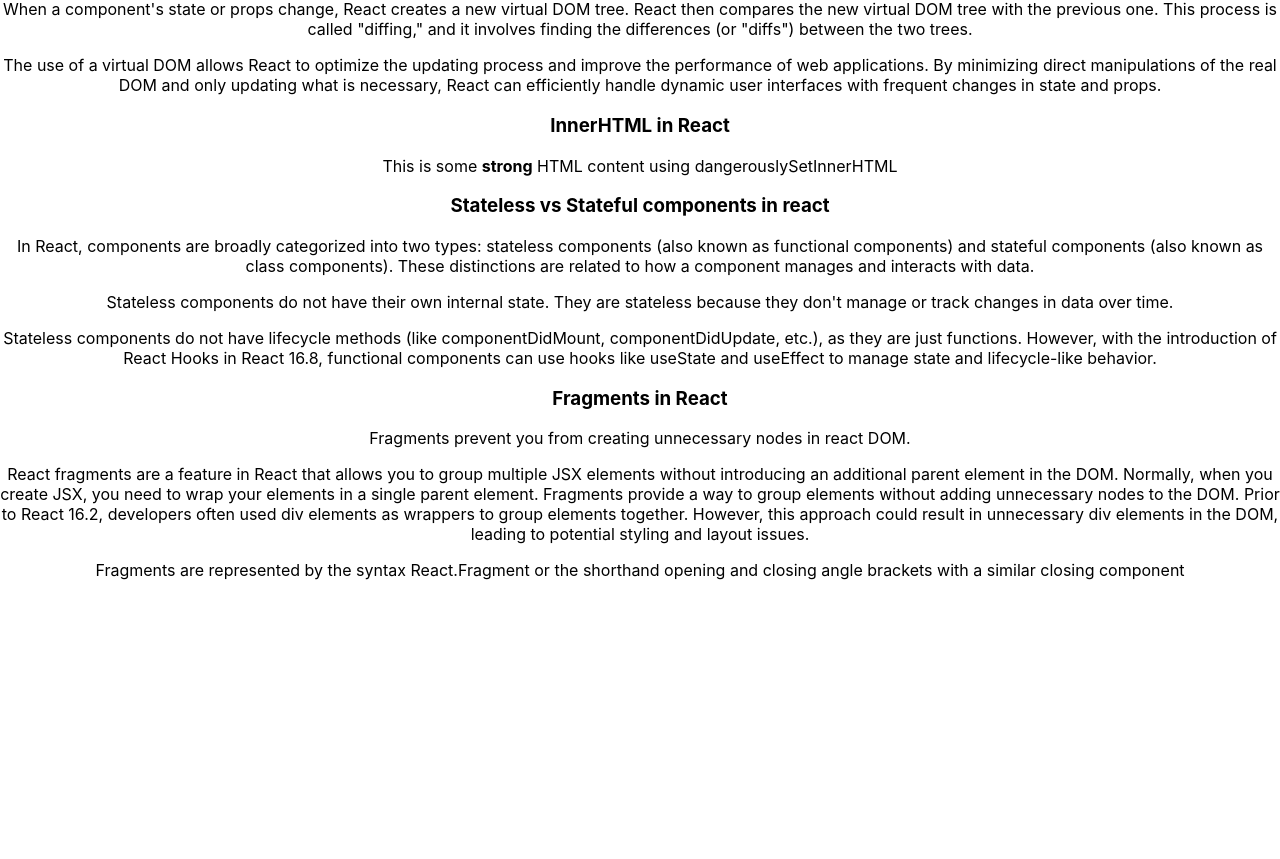
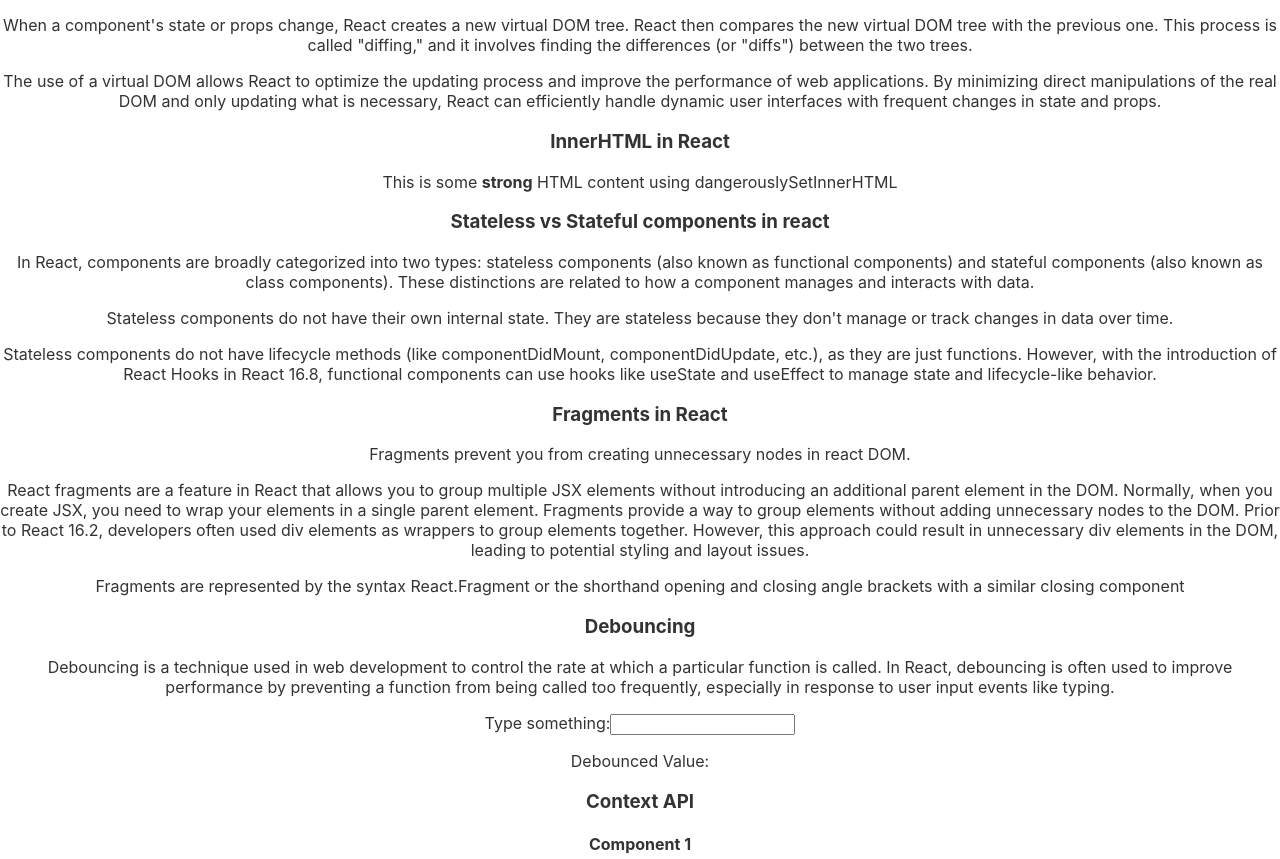
Before and after one commit to KshitizSachan/how-to-react, a React (Create React App) app: page / in a window 1280 px wide. Shown: the part 801-1660 px from the top of the page. Before the commit the page ends 1445 px from the top, so only its background shows below. Built offline with nearby package versions, Linux system fonts and the light colour scheme; no server answers.

Commit message:
reached context

```diff
--- a/src/App.js
+++ b/src/App.js
@@ -1,19 +1,25 @@
-import Map_filter from './components/restfulapi_axios_map_filter'
-import State from './components/states'
-import EventHandling from './components/eventHandling'
-import Parent from './components/props/parent'
-import ContVsUnControlled from './components/controlled_uncontrolled_components'
-import VirtualDom from './components/virtualDOM'
-import InnerHTML from './components/innerHTML_statefull_stateless'
-import Fragments from './components/fragments'
+import Map_filter from "./components/restfulapi_axios_map_filter";
+import State from "./components/states";
+import EventHandling from "./components/eventHandling";
+import Parent from "./components/props/parent";
+import ContVsUnControlled from "./components/controlled_uncontrolled_components";
+import VirtualDom from "./components/virtualDOM";
+import InnerHTML from "./components/innerHTML_statefull_stateless";
+import Fragments from "./components/fragments";
+import Debouncing from "./components/debouncing";
+import Component1 from "./components/context/component1";
+import Component2 from "./components/context/component2";
+import ParentContext from "./components/context/parentComponent";
 
-
-import styles from "./App.css"
-
+import { MyContextProvider } from "./components/context/myContext";
+import styles from "./App.css";
 
 function App() {
+
   return (
-    <div className="App">
+    <MyContextProvider>
+    <ParentContext>
+
           <p>Hello World</p>
           <Map_filter />
           <State />
@@ -23,7 +29,12 @@ function App() {
           <VirtualDom />
           <InnerHTML />
           <Fragments />
-    </div>
+          <Debouncing />
+          <Component1 />
+          <Component2 />
+
+    </ParentContext>
+    </MyContextProvider>
   );
 }
 
--- /dev/null
+++ b/src/components/context/component1.jsx
@@ -0,0 +1,20 @@
+import {useState, useContext, useEffect} from 'react'
+import {MyContext} from './myContext'
+
+const Component1 = () =>{
+    const {theme, user, updateContext} = useContext(MyContext)
+
+    const handleThemeChange = () => {
+        updateContext({ theme: theme == 'light' ? 'dark' : 'light' });
+      };
+
+    return (
+        <>
+            <h3>Context API</h3>
+            <h4>Component 1</h4>
+            <button onClick={handleThemeChange}>Toggle Theme</button>
+        </>
+    )
+}
+
+export default Component1;
--- /dev/null
+++ b/src/components/context/component2.jsx
@@ -0,0 +1,14 @@
+import {useContext} from 'react'
+import {MyContext} from './myContext'
+const Component2 = () =>{
+    const {theme, user, updateContext} = useContext(MyContext)
+    return (
+        <>
+            <h4>Component 2</h4>
+            <p>Current Theme: {theme}</p>
+            <p>Current User: {user.name}</p>
+        </>
+    )
+}
+
+export default Component2;
--- /dev/null
+++ b/src/components/context/myContext.js
@@ -0,0 +1,19 @@
+import React, {useState, createContext} from 'react'
+
+const MyContext = createContext()
+
+const MyContextProvider = ({children}) =>{
+    const [contextValue, setContextValue] = useState({
+        theme: 'light',
+        user: {name : 'John'},
+        updateContext: (newContext) => {
+            setContextValue((prevContext) => ({ ...prevContext, ...newContext }));
+          },
+    })
+
+    return (
+        <MyContext.Provider value={contextValue} >{children}</MyContext.Provider>
+    )
+}
+
+export {MyContext, MyContextProvider}
--- /dev/null
+++ b/src/components/context/parentComponent.jsx
@@ -0,0 +1,22 @@
+import { useContext } from "react";
+import {MyContext} from "./myContext"
+
+const Parent = ({children}) =>{
+    const {theme} = useContext(MyContext)
+
+    return (
+        <div
+          style={{
+            textAlign: 'center',
+            paddingTop: "2rem",
+            paddingBottom: "4rem",
+            background: theme === "light" ? "#fff" : "#333",
+            color: theme === "light" ? "#333" : "#fff",
+          }}
+        >
+        {children}
+        </div>
+    )
+}
+
+export default Parent;
--- /dev/null
+++ b/src/components/debouncing.jsx
@@ -0,0 +1,39 @@
+import React, { useState, useEffect } from "react";
+
+const DebounceExample = () => {
+  const [inputValue, setInputValue] = useState("");
+  const [debouncedValue, setDebouncedValue] = useState("");
+
+  useEffect(() => {
+    // Set up a timer to delay the execution of the debounced function
+    const timerId = setTimeout(() => {
+      setDebouncedValue(inputValue);
+    }, 1000); // Adjust the delay time as needed (e.g., 500 milliseconds)
+
+    // Clear the timer on every inputValue change
+    return () => {
+      clearTimeout(timerId);
+    };
+  }, [inputValue]);
+
+  const handleChange = (e) => {
+    setInputValue(e.target.value);
+  };
+
+  return (
+    <>
+      <h3>Debouncing</h3>
+      <p>
+        Debouncing is a technique used in web development to control the rate at
+        which a particular function is called. In React, debouncing is often
+        used to improve performance by preventing a function from being called
+        too frequently, especially in response to user input events like typing.
+      </p>
+      <label>Type something:</label>
+      <input type="text" value={inputValue} onChange={handleChange} />
+      <p>Debounced Value: {debouncedValue}</p>
+    </>
+  );
+};
+
+export default DebounceExample;
```
Lines whose indentation alone changed are shown as unchanged.
